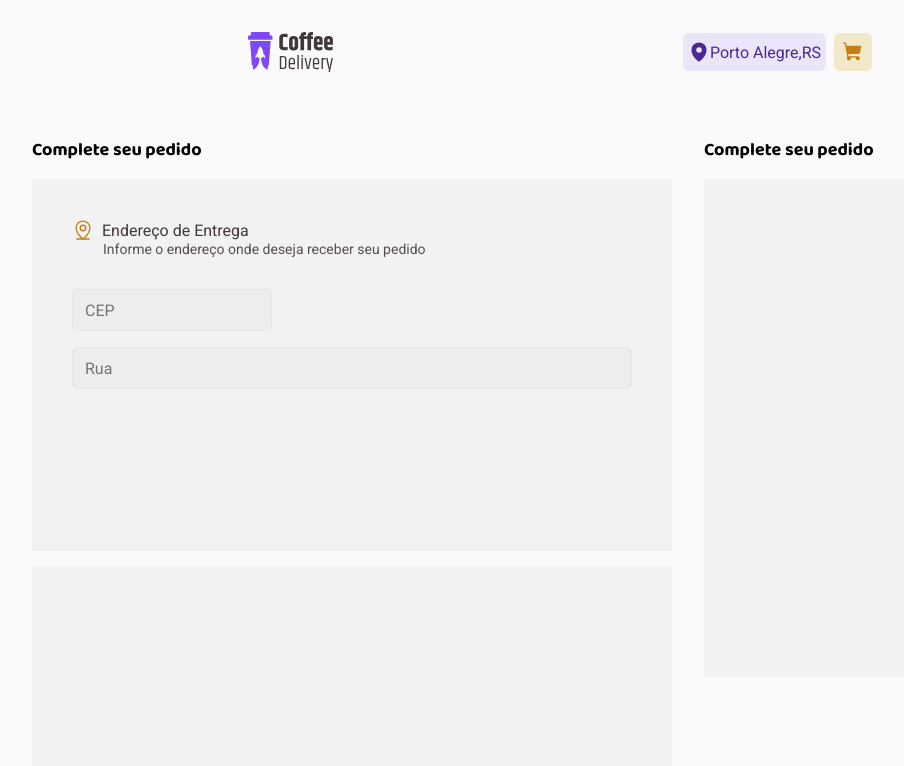
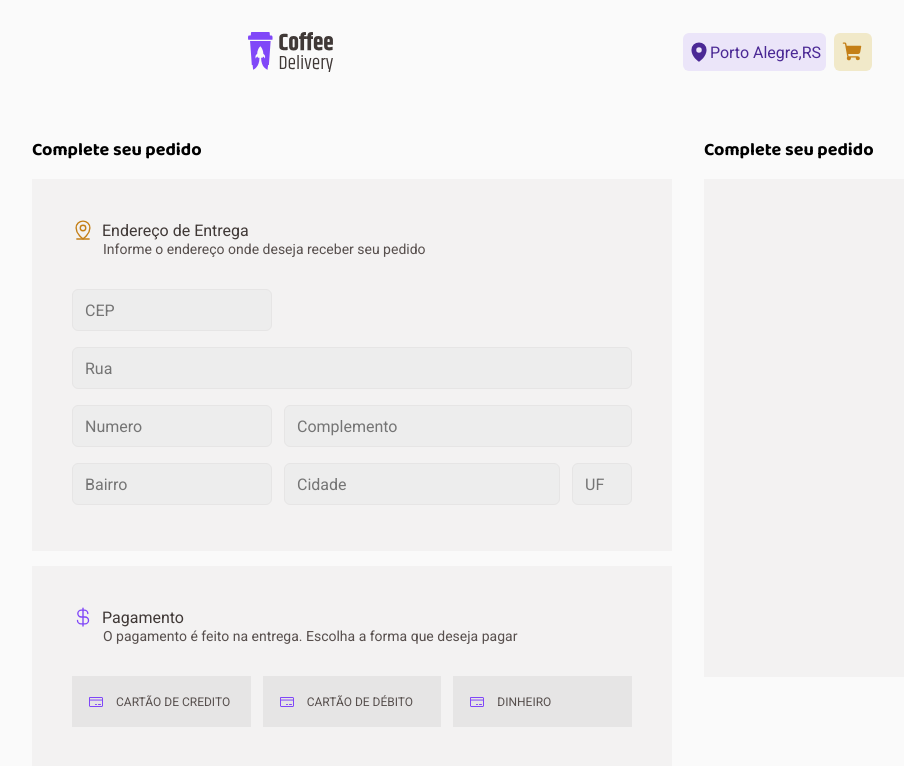
Before and after one commit to CarlosEduardoDeev/CoffeComerce, a React (Vite) app: page /cart in a window 1280 px wide. Shown: the top 766 px of the page, without its empty margins (48-952 px from the left). Built offline with nearby package versions, Linux system fonts and the light colour scheme.

Commit message:
Inputs create

```diff
--- a/src/Pages/CartShopping/index.tsx
+++ b/src/Pages/CartShopping/index.tsx
@@ -9,8 +9,16 @@ import {
     CartFinishContainer,
     TitleFormContainer,
     SubtitlesForm,
-    RuaInput} from './style'
-import {MapPinLine} from 'phosphor-react'
+    RuaInput,
+    NumeroInput,
+    ComplementoInput,
+    ContainerDisplay,
+    BairroInput,
+    CidadeInput,
+    UFinput,
+    PayChoseContainer,
+    BaseTypePay} from './style'
+import {CreditCard, CurrencyDollar, MapPinLine} from 'phosphor-react'
 import { useContext } from 'react'
 import { CoffeContext } from '../../Contexts/CoffeContext'
 
@@ -29,19 +37,54 @@ export function CartShopping(){
                     <TitleTextoForm><MapPinLine width={22} height={22} color="#C47F17"/>Endereço de Entrega</TitleTextoForm>
                     <SubtitlesForm>Informe o endereço onde deseja receber seu pedido</SubtitlesForm>
                 </TitleFormContainer>
-                <CepInput
-                placeholder='CEP'
-                />
-                <RuaInput
-                placeholder='Rua'
-                />
-                <div>
+                    <CepInput
+                    placeholder='CEP'
+                    type="number"
 
-                </div>
+                    />
+                    <RuaInput
+                    placeholder='Rua'
+                    />
+                <ContainerDisplay>
+                    <NumeroInput
+                    placeholder='Numero'
+                    type="number"
+                    />
+                    <ComplementoInput
+                    placeholder='Complemento'
 
+                    />
+                </ContainerDisplay>
+                <ContainerDisplay>
+                    <BairroInput
+                    placeholder='Bairro'
+                    />
+                    <CidadeInput
+                    placeholder='Cidade'
+                    />
+                    <UFinput
+                    placeholder='UF'
+                    maxLength={2}
+                    />
+                </ContainerDisplay>
             </FormsContainer>
             <PayContainer>
+                 <TitleFormContainer>
+                    <TitleTextoForm><CurrencyDollar width={22} height={22} color=" #8047F8"/>Pagamento</TitleTextoForm>
+                    <SubtitlesForm>O pagamento é feito na entrega. Escolha a forma que deseja pagar</SubtitlesForm>
+                </TitleFormContainer>
 
+                <PayChoseContainer>
+                    <BaseTypePay>
+                      <CreditCard color='#8047F8' width={16} height={16}/>  <p>CARTÃO DE CREDITO</p>
+                    </BaseTypePay>
+                    <BaseTypePay>
+                      <CreditCard color='#8047F8' width={16} height={16}/>  <p>CARTÃO DE DÉBITO</p>
+                    </BaseTypePay>
+                    <BaseTypePay>
+                      <CreditCard color='#8047F8' width={16} height={16}/>  <p>DINHEIRO</p>
+                    </BaseTypePay>
+                </PayChoseContainer>
             </PayContainer>
         </CartContainer>
 
--- a/src/Pages/CartShopping/style.ts
+++ b/src/Pages/CartShopping/style.ts
@@ -24,6 +24,7 @@ export const PayContainer = styled.div`
     background-color: ${(props) => props.theme["base-card"]};
     height: 12.938rem;
     width: 40rem;
+    padding: 2.5rem;
 
 `
 export const InputsContainer = styled.div`
@@ -83,6 +84,7 @@ export const BaseInputContainer = styled.input`
         align-items: center;
         padding: 12px;
         gap: 12px;
+        height:2.625rem;
         color: ${props => props.theme["base-label"]};
         border-radius: 6px;
         background-color: ${props => props.theme["base-input"]} ;
@@ -90,12 +92,62 @@ export const BaseInputContainer = styled.input`
 `
 export const CepInput = styled(BaseInputContainer)`
         width: 12.5rem;
-        height:2.625rem;
         margin-top: 32px;
 `
 export const RuaInput = styled(BaseInputContainer)`
         width: 35rem;
-        height:2.625rem;
         margin-top: 1rem;
 
 `
+export const NumeroInput = styled(BaseInputContainer)`
+        width: 12.5rem;
+`
+export const ComplementoInput = styled(BaseInputContainer)`
+        width:21.75rem;
+`
+export const ContainerDisplay = styled.div`
+        display: flex;
+        margin-top: 1rem;
+        gap: 12px;
+`
+export const BairroInput = styled(BaseInputContainer)`
+        width: 12.5rem;
+`
+export const CidadeInput = styled(BaseInputContainer)`
+        width: 17.25rem;
+`
+export const UFinput = styled(BaseInputContainer)`
+        width:3.75rem;
+`
+export const PayChoseContainer = styled.div`
+        margin-top:32px ;
+        gap:12px;
+        display: flex;
+`
+
+export const BaseTypePay = styled.button`
+        height: 3.188rem;
+        width: 11.167rem;
+        display: flex;
+        cursor: pointer;
+        padding: 1rem;
+        border: transparent;
+        align-items: center;
+        gap:12px;
+        background-color: ${props => props.theme["base-button"]};
+
+        p{
+            font-family:"Roboto";
+            color: ${props => props.theme["base-text"]};
+            font-size:12px;
+            font-weight:400;
+        }
+
+        &:hover{
+            background-color: ${props => props.theme.purple};
+        }
+        ::before{
+            background-color: ${props => props.theme["purple-dark"]};
+        }
+
+`
```
